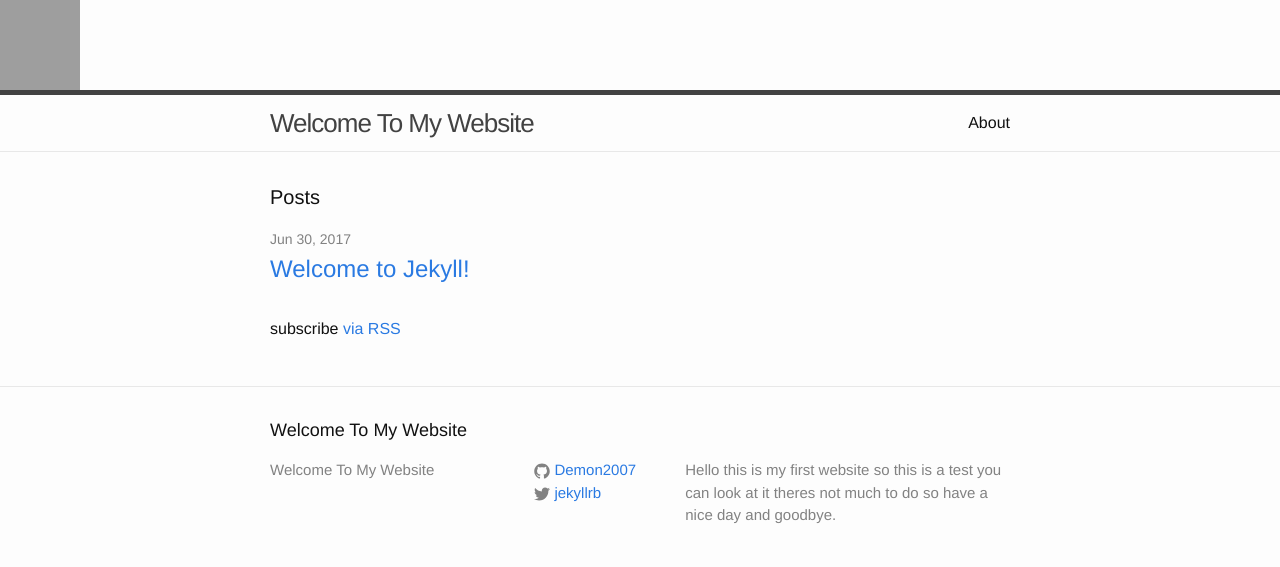
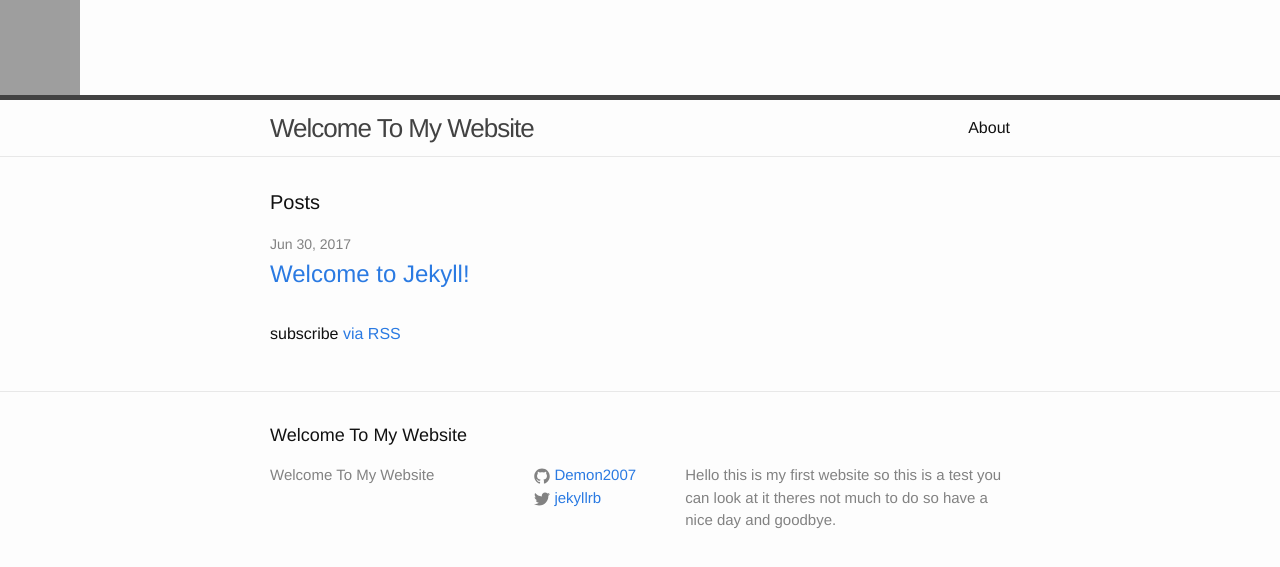
Before and after one commit to Demon2007/Demon2007.github.io, a Jekyll site: the page built from index.html, in a window 1280 px wide. Shown: the top 567 px of the page. Built offline with Jekyll 4.4.1, drawn with Linux system fonts in a browser that asks for light colours; grey boxes are pictures that could not be loaded.

Commit message:
Update default.html

```diff
--- a/_layouts/default.html
+++ b/_layouts/default.html
@@ -5,7 +5,7 @@
 
   <body>
 
-    <img src="http://s3.amazonaws.com/libapps/accounts/44105/images/welcome_thumb_tacks_1600_clr_9661.png" alt="Welcome with thumb tacks"width="80"height="90">
+    <img src="http://s3.amazonaws.com/libapps/accounts/44105/images/welcome_thumb_tacks_1600_clr_9661.png" alt="Welcome with thumb tacks"width="80"height="95">
     {% include header.html %}
 
     <div class="page-content">
```
